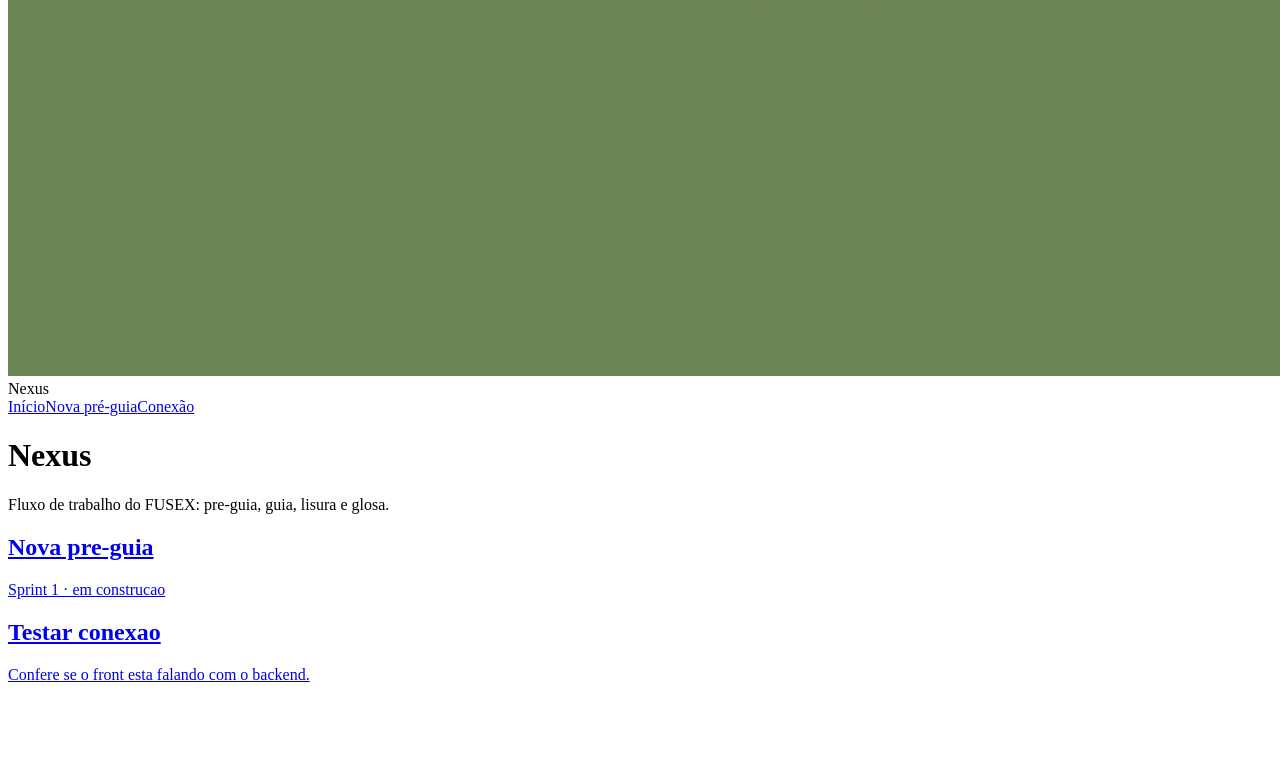
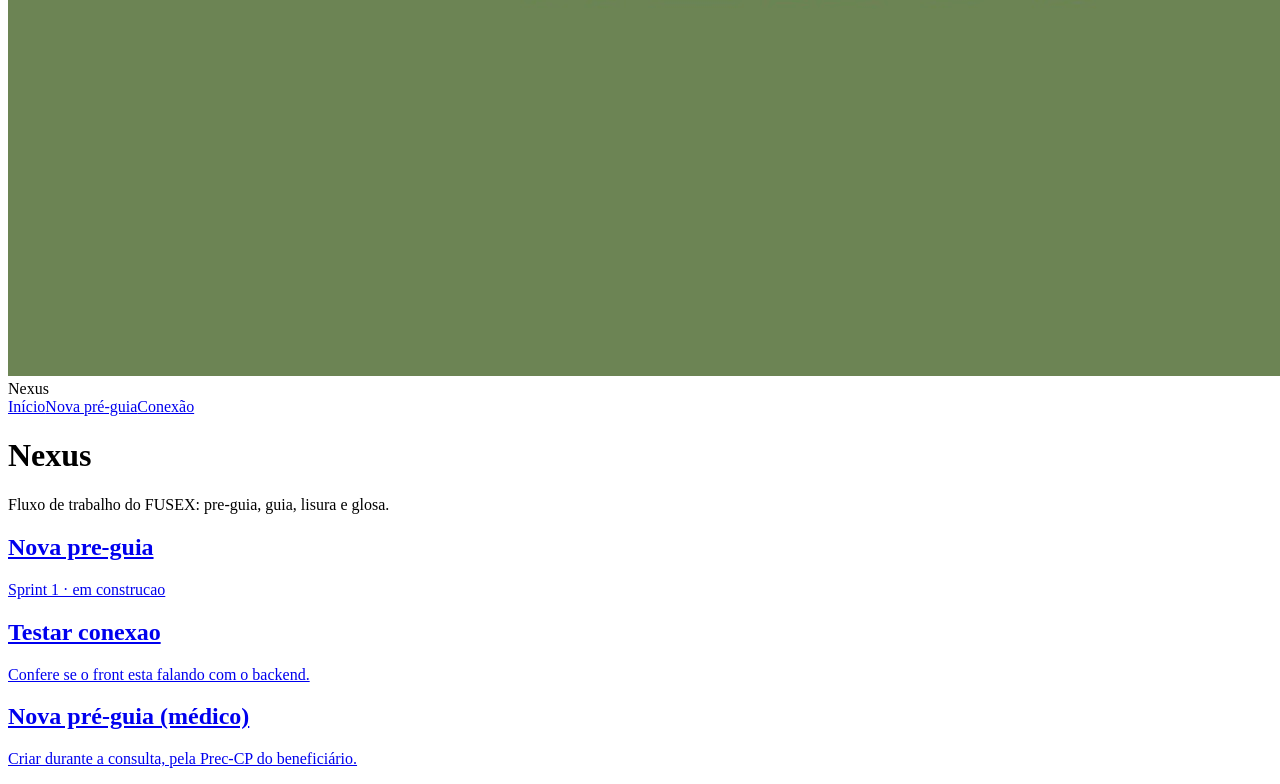
Before and after one commit to DATASQUAD-3SEM/BD_3S_FRONTEND, a React (Vite) app: page / in a window 1280 px wide. Shown: the part 1253-2037 px from the top of the page. Before the commit the page ends 1953 px from the top, so only its background shows below. Built offline with nearby package versions, Linux system fonts and the light colour scheme; the HTML template or start-up script is replaced by a standard one.

Commit message:
feat: Card da página de criar-pré-guias (médico) adicionada em HomePage.tsx

```diff
--- a/src/features/home/HomePage.tsx
+++ b/src/features/home/HomePage.tsx
@@ -14,6 +14,10 @@ export default function HomePage() {
           <h2>Testar conexao</h2>
           <p>Confere se o front esta falando com o backend.</p>
         </Link>
+        <Link className="card" to="/medico/pre-guias/nova">
+          <h2>Nova pré-guia (médico)</h2>
+          <p>Criar durante a consulta, pela Prec-CP do beneficiário.</p>
+        </Link>
       </div>
     </>
   )
```
